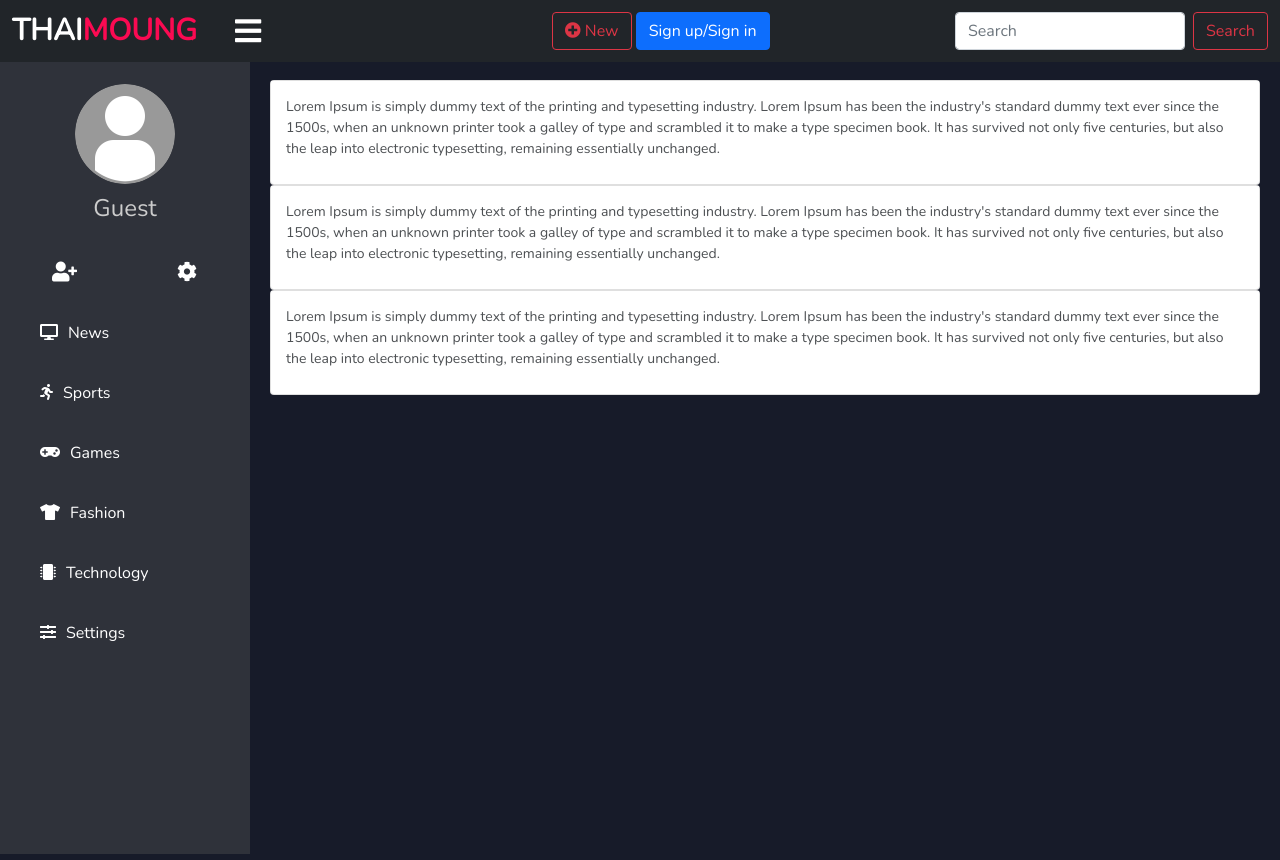
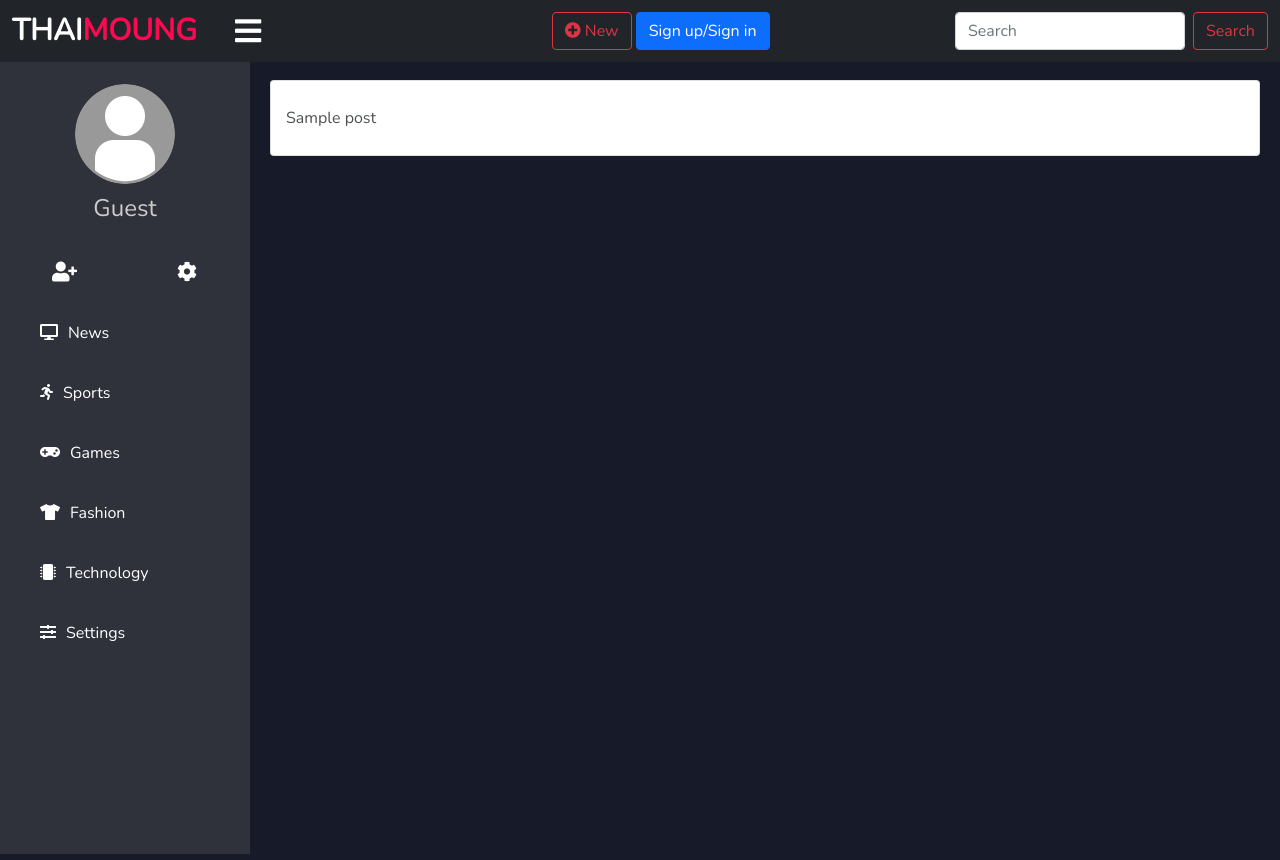
Before and after one commit to Jakarin-Jojo/ThaiMoung, a Django app: page /forums/ in a window 1280 px wide. Run offline with Django 3.2, Linux system fonts and the light colour scheme; tables that the repository leaves empty hold one stand-in row (values such as "Sample post").

Commit message:
forums appear on main page

```diff
--- a/forums/static/forums/main.css
+++ b/forums/static/forums/main.css
@@ -129,9 +129,14 @@ label #sidebar_btn:hover{
 .content .card p{
   background: #fff;
   padding: 15px;
+  margin-top: 10px;
   margin-bottom: 10px;
-  font-size: 14px;
+  font-size: 16px;
   opacity: 0.8;
+}
+
+.content .card {
+  margin-bottom: 10px;
 }
 
 /* Responsive CSS */
--- a/forums/templates/forums/main.html
+++ b/forums/templates/forums/main.html
@@ -67,15 +67,11 @@
     <!--sidebar end-->
 
     <div class="content">
-      <div class="card">
-        <p>Lorem Ipsum is simply dummy text of the printing and typesetting industry. Lorem Ipsum has been the industry's standard dummy text ever since the 1500s, when an unknown printer took a galley of type and scrambled it to make a type specimen book. It has survived not only five centuries, but also the leap into electronic typesetting, remaining essentially unchanged.</p>
-      </div>
-      <div class="card">
-        <p>Lorem Ipsum is simply dummy text of the printing and typesetting industry. Lorem Ipsum has been the industry's standard dummy text ever since the 1500s, when an unknown printer took a galley of type and scrambled it to make a type specimen book. It has survived not only five centuries, but also the leap into electronic typesetting, remaining essentially unchanged.</p>
-      </div>
-      <div class="card">
-        <p>Lorem Ipsum is simply dummy text of the printing and typesetting industry. Lorem Ipsum has been the industry's standard dummy text ever since the 1500s, when an unknown printer took a galley of type and scrambled it to make a type specimen book. It has survived not only five centuries, but also the leap into electronic typesetting, remaining essentially unchanged.</p>
-      </div>
+        {% for post in object_list %}
+              <div class="card">
+                <p>{{ post.title }}</p>
+              </div>
+        {% endfor %}
     </div>
     <script src="{% static 'forums/main.js' %}"></script>
 {% endblock %}
--- a/forums/urls.py
+++ b/forums/urls.py
@@ -3,6 +3,6 @@ from django.urls import path
 from . import views
 
 urlpatterns = [
-    path('', views.main, name='main'),
+    path('', views.MainView.as_view(), name='main'),
     path('create_forum/', views.CreateForumView.as_view(), name='create_forum'),
 ]
--- a/forums/views.py
+++ b/forums/views.py
@@ -1,19 +1,21 @@
 from django.shortcuts import render, redirect
 from django.http import HttpResponse
-from django.views.generic import CreateView
+from django.views.generic import CreateView, ListView
+from .forms import PostForm
 
 from .models import Post
-
-
-def main(request):
-    return render(request, 'forums/main.html')
 
 
 def sign_in_and_sign_up(request):
     return render(request, 'forums/sign_in_and_sign_up.html')
 
 
+class MainView(ListView):
+    model = Post
+    template_name = 'forums/main.html'
+
+
 class CreateForumView(CreateView):
     model = Post
+    form_class = PostForm
     template_name = 'forums/create_forum.html'
-    fields = ('title', 'description', 'category')
```
Also changed, not shown: forums/forms.py (added, +12 -0 lines), README.md.
